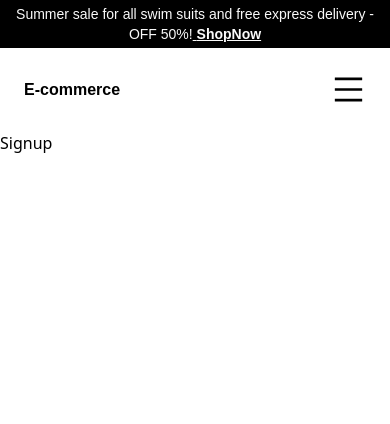
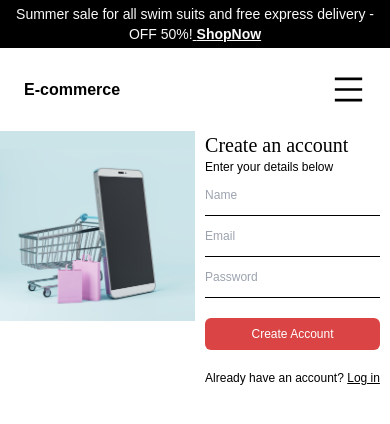
Before and after one commit to KingDez04/EcmrcWbst, a React (Vite) app: page /signup in a window 390 px wide. Shown: the top 424 px of the page. Built offline with nearby package versions, Linux system fonts and the light colour scheme.

Commit message:
feat(auth): create responsive UI for login and signup pages

```diff
--- a/src/components/Authentication/Login.jsx
+++ b/src/components/Authentication/Login.jsx
@@ -1,5 +1,89 @@
+import { useForm } from "react-hook-form";
+import { Link, useNavigate } from "react-router-dom";
+import image from "../../assets/images/authImage.png";
+
 const Login = () => {
-  return <div>Login</div>;
+  const navigate = useNavigate();
+  const { register, handleSubmit, formState } = useForm();
+  const { errors } = formState;
+  const onSubmit = (data) => {
+    fetch("http://localhost:3000/api/signin", {
+      method: "POST",
+      headers: { "Content-Type": "application/json" },
+      body: JSON.stringify(data),
+    })
+      .then((response) => {
+        if (!response.ok) {
+          throw Error("Data doesn't exist");
+        }
+        return response.json();
+      })
+      .then((data) => {
+        console.log("Success:", data);
+        localStorage.setItem("token", data.token);
+        navigate("/profile", { replace: true });
+      })
+      .catch((error) => {
+        alert(error);
+      });
+  };
+  return (
+    <div className="grid grid-cols-2 font-textFont text-xs">
+      <img src={image} alt="sign up image" className="md:mt-10" />
+      <div className="mx-auto">
+        <h1 className="md:mt-28 font-headingsFont text-xl">
+          Log in to Ecommerce
+        </h1>
+        <p>Enter your details below</p>
+        <form onSubmit={handleSubmit(onSubmit)} noValidate>
+          <input
+            type="email"
+            placeholder="Email"
+            {...register("email", {
+              required: {
+                value: true,
+                message: "Email is required",
+              },
+              pattern: {
+                value: /^[a-zA-Z0-9._-]+@[a-zA-Z0-9.-]+\.[a-zA-Z]{2,4}$/,
+                message: "Invalid email format",
+              },
+            })}
+            className="outline-none border-black border-b-[1px] block py-3 w-full"
+          />
+          <p className="text-[#cc3d3d]">{errors.email?.message}</p>
+          <input
+            type="password"
+            placeholder="Password"
+            {...register("password", {
+              required: {
+                value: true,
+                message: "Password is required",
+              },
+              pattern: {
+                value: /^[a-zA-Z0-9]{6,}$/,
+                message: "Invalid password format",
+              },
+            })}
+            className="outline-none border-black border-b-[1px] block py-3 w-full"
+          />
+          <p className="text-[#cc3d3d]">{errors.password?.message}</p>
+          <button
+            type="submit"
+            className="mt-5 py-2 border-0 bg-[#DB4444] text-white rounded-md hover:bg-red-700 w-full"
+          >
+            Log In
+          </button>
+          <p className="mt-5">
+            Don't have an account?{" "}
+            <Link to="/signup" className="underline">
+              Sign Up
+            </Link>
+          </p>
+        </form>
+      </div>
+    </div>
+  );
 };
 
 export default Login;
--- a/src/components/Authentication/Signup.jsx
+++ b/src/components/Authentication/Signup.jsx
@@ -1,5 +1,99 @@
+import { useForm } from "react-hook-form";
+import { Link, useNavigate } from "react-router-dom";
+import image from "../../assets/images/authImage.png";
+
 const Signup = () => {
-  return <div>Signup</div>;
+  const navigate = useNavigate();
+  const { register, handleSubmit, formState } = useForm();
+  const { errors } = formState;
+  const onSubmit = (data) => {
+    fetch("http://localhost:3000/api/signup", {
+      method: "POST",
+      headers: { "Content-Type": "application/json" },
+      body: JSON.stringify(data),
+    })
+      .then((response) => response.json())
+      .then((data) => {
+        if (data.status !== "error") {
+          console.log("Success:", data);
+          localStorage.setItem("token", data.token);
+          navigate("/login", { replace: true });
+        }
+        alert(data.message);
+      })
+      .catch((error) => {
+        alert(error.message);
+      });
+  };
+  return (
+    <div className="grid grid-cols-2 font-textFont text-xs">
+      <img src={image} alt="sign up image" className="md:mt-10" />
+      <div className="mx-auto">
+        <h1 className="md:mt-28 font-headingsFont text-xl">
+          Create an account
+        </h1>
+        <p>Enter your details below</p>
+        <form onSubmit={handleSubmit(onSubmit)} noValidate>
+          <input
+            type="text"
+            placeholder="Name"
+            {...register("name", {
+              required: {
+                value: true,
+                message: "Name is required",
+              },
+            })}
+            className="outline-none border-black border-b-[1px] block py-3 w-full"
+          />
+          <p className="text-[#cc3d3d]">{errors.name?.message}</p>
+          <input
+            type="email"
+            placeholder="Email"
+            {...register("email", {
+              required: {
+                value: true,
+                message: "Email is required",
+              },
+              pattern: {
+                value: /^[a-zA-Z0-9._-]+@[a-zA-Z0-9.-]+\.[a-zA-Z]{2,4}$/,
+                message: "Invalid email format",
+              },
+            })}
+            className="outline-none border-black border-b-[1px] block py-3 w-full"
+          />
+          <p className="text-[#cc3d3d]">{errors.email?.message}</p>
+          <input
+            type="password"
+            placeholder="Password"
+            {...register("password", {
+              required: {
+                value: true,
+                message: "Password is required",
+              },
+              pattern: {
+                value: /^[a-zA-Z0-9]{6,}$/,
+                message: "Invalid password format",
+              },
+            })}
+            className="outline-none border-black border-b-[1px] block py-3 w-full"
+          />
+          <p className="text-[#cc3d3d]">{errors.password?.message}</p>
+          <button
+            type="submit"
+            className="mt-5 py-2 border-0 bg-[#DB4444] text-white rounded-md hover:bg-red-700 w-full"
+          >
+            Create Account
+          </button>
+          <p className="mt-5">
+            Already have an account?{" "}
+            <Link to="/login" className="underline">
+              Log in
+            </Link>
+          </p>
+        </form>
+      </div>
+    </div>
+  );
 };
 
 export default Signup;
```
Also changed, not shown: src/assets/images/authImage.png (added).
